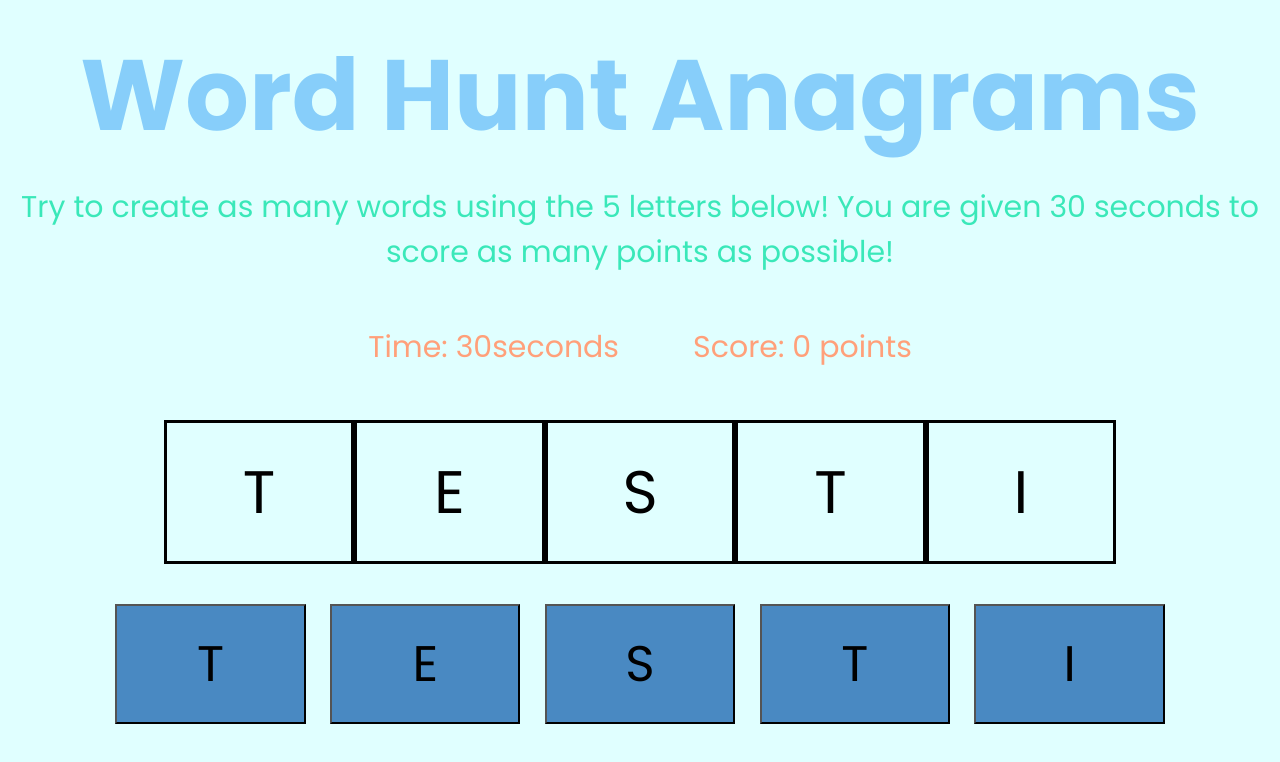
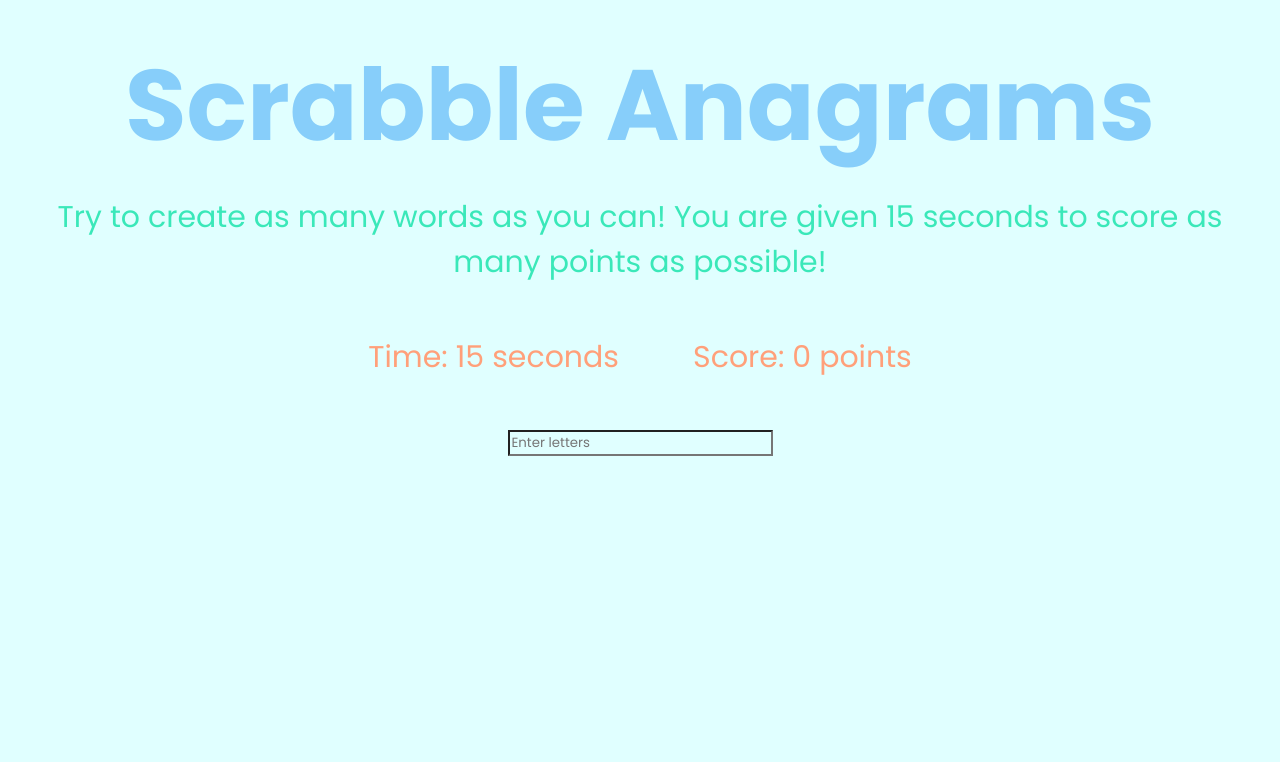
Before and after one commit to Tyanspops/FebServerProj, a website: page public/index.html in a window 1280 px wide. Drawn offline with Linux system fonts and the light colour scheme.

Commit message:
Update index.html

```diff
--- a/public/index.html
+++ b/public/index.html
@@ -4,49 +4,26 @@
     <link rel="stylesheet" href="style.css">
 </head>
 <body>
-        <h1>Word Hunt Anagrams</h1>
-        <p>Try to create as many words using the 5 letters below! You are given 30 seconds to score as many points as possible!</p>
+    <div id="game-container">
+<h1>Scrabble Anagrams</h1>
+<p>Try to create as many words as you can! You are given 15 seconds to score as many points as possible!</p>
 
 <br>
-        <p id = "data">
-            <span id = "timer">
-                Time: 30seconds
+<p id="data">
+    <span id="timer">
+        Time: 15 seconds
     </span>
     &nbsp;&nbsp;&nbsp;&nbsp;&nbsp;&nbsp;
-            <span id = "score">
+    <span id="points">
         Score: 0 points
     </span>
 </p>
 <br>
 
-        <table>
-            <tr>
-                <td id = "letter1" class = "letters">
-                    T
-                </td>
-                <td id = "letter2" class = "letters">
-                    E
-                </td>
-                <td id = "letter3" class = "letters">
-                    S
-                </td>
-                <td id = "letter4" class = "letters">
-                    T
-                </td>
-                <td id = "letter5" class = "letters">
-                    I
-                </td>
-            </tr>
-        </table>
-
-        <br>
-
-        <button id = "button1">T</button>
-        <button id = "button2">E</button>
-        <button id = "button3">S</button>
-        <button id = "button4">T</button>
-        <button id = "button5">I</button>
-
-        <script src = "script.js"></script>
+<input type="text" id="letters-input" placeholder="Enter letters" oninput="startIfNotStarted()" onkeypress="handleKeyPress(event)">
+<ul id="anagrams-list"></ul>
+</div>
+<script src="../script.js"></script>
+</script>
 </body>
 </html>
```
Lines whose indentation alone changed are shown as unchanged.
